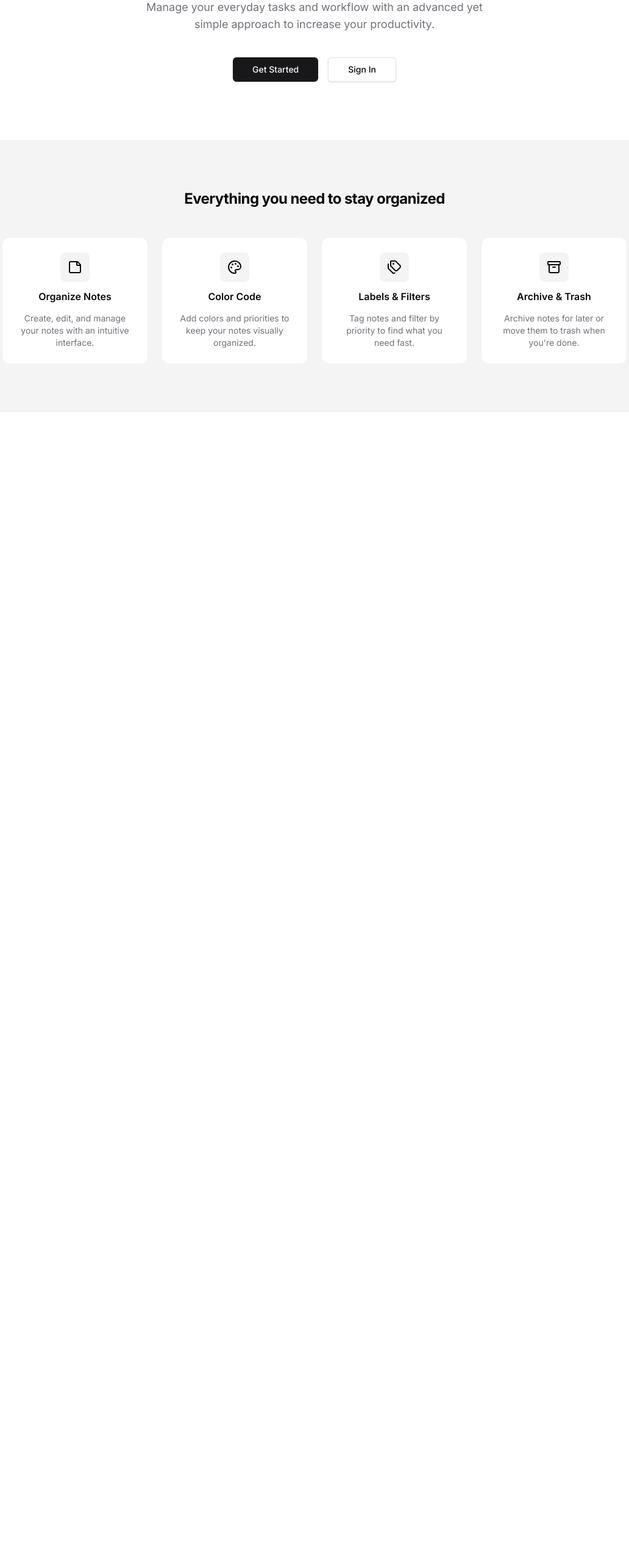
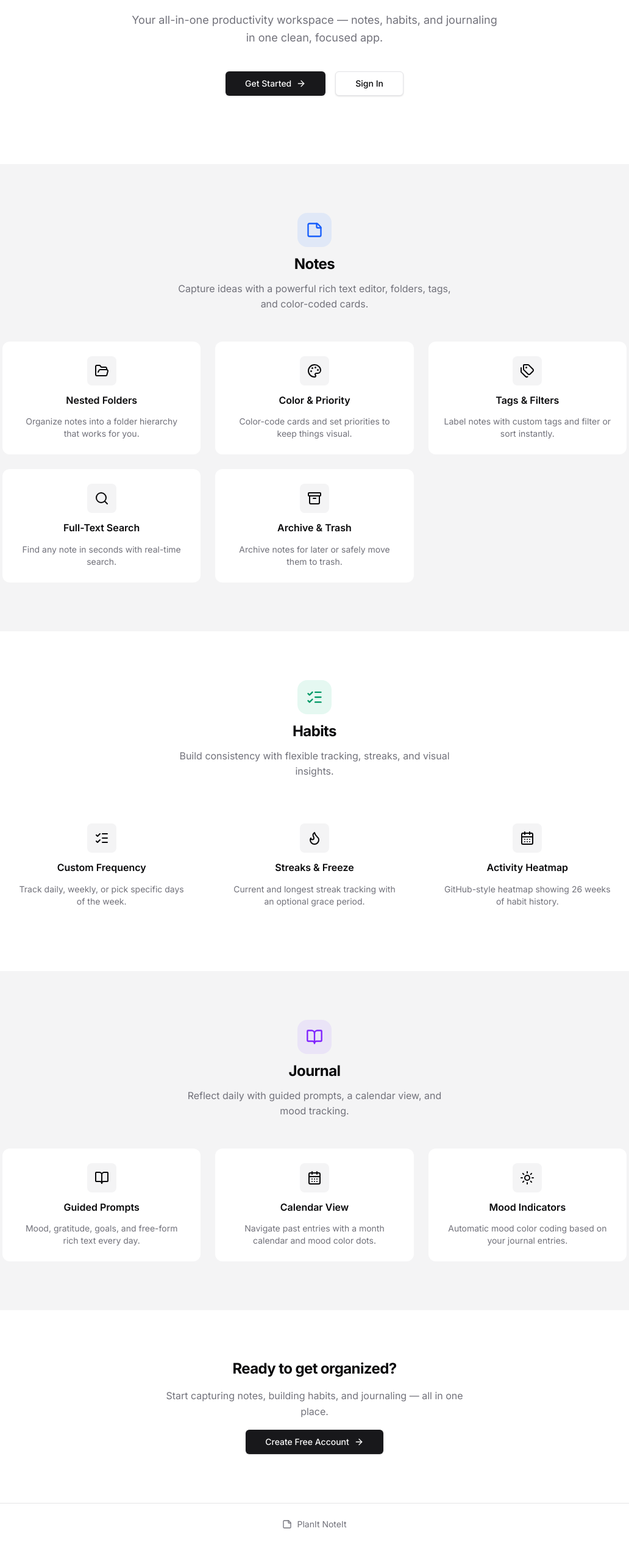
Before and after one commit to srishti-maurya/plan-it-note-it, a React (Vite) app: page / in a window 1280 px wide. Shown: the part 226-2759 px from the top of the page at 61% size, without its empty margins (124-1156 px from the left). Before the commit the page ends 902 px from the top, so only its background shows below. Built offline with nearby package versions, Linux system fonts and the light colour scheme; what miragejs would draw is missing.

Commit message:
refactor: updated landing page

```diff
--- a/src/frontend/pages/LandingPage/LandingPage.tsx
+++ b/src/frontend/pages/LandingPage/LandingPage.tsx
@@ -1,28 +1,57 @@
 import { useNavigate } from "react-router-dom";
-import { StickyNote, Palette, Tags, Archive } from "lucide-react";
+import {
+  StickyNote,
+  Palette,
+  Tags,
+  Archive,
+  ListChecks,
+  Flame,
+  BookOpen,
+  CalendarDays,
+  FolderOpen,
+  Search,
+  Sun,
+  Moon,
+  ArrowRight,
+} from "lucide-react";
 import { Button } from "@/components/ui/button";
 import { Card, CardContent } from "@/components/ui/card";
 
-const features = [
+const sections = [
   {
+    label: "Notes",
+    description: "Capture ideas with a powerful rich text editor, folders, tags, and color-coded cards.",
     icon: StickyNote,
-    title: "Organize Notes",
-    description: "Create, edit, and manage your notes with an intuitive interface.",
+    color: "bg-blue-500/10 text-blue-600",
+    features: [
+      { icon: FolderOpen, title: "Nested Folders", description: "Organize notes into a folder hierarchy that works for you." },
+      { icon: Palette, title: "Color & Priority", description: "Color-code cards and set priorities to keep things visual." },
+      { icon: Tags, title: "Tags & Filters", description: "Label notes with custom tags and filter or sort instantly." },
+      { icon: Search, title: "Full-Text Search", description: "Find any note in seconds with real-time search." },
+      { icon: Archive, title: "Archive & Trash", description: "Archive notes for later or safely move them to trash." },
+    ],
   },
   {
-    icon: Palette,
-    title: "Color Code",
-    description: "Add colors and priorities to keep your notes visually organized.",
+    label: "Habits",
+    description: "Build consistency with flexible tracking, streaks, and visual insights.",
+    icon: ListChecks,
+    color: "bg-emerald-500/10 text-emerald-600",
+    features: [
+      { icon: ListChecks, title: "Custom Frequency", description: "Track daily, weekly, or pick specific days of the week." },
+      { icon: Flame, title: "Streaks & Freeze", description: "Current and longest streak tracking with an optional grace period." },
+      { icon: CalendarDays, title: "Activity Heatmap", description: "GitHub-style heatmap showing 26 weeks of habit history." },
+    ],
   },
   {
-    icon: Tags,
-    title: "Labels & Filters",
-    description: "Tag notes and filter by priority to find what you need fast.",
-  },
-  {
-    icon: Archive,
-    title: "Archive & Trash",
-    description: "Archive notes for later or move them to trash when you're done.",
+    label: "Journal",
+    description: "Reflect daily with guided prompts, a calendar view, and mood tracking.",
+    icon: BookOpen,
+    color: "bg-violet-500/10 text-violet-600",
+    features: [
+      { icon: BookOpen, title: "Guided Prompts", description: "Mood, gratitude, goals, and free-form rich text every day." },
+      { icon: CalendarDays, title: "Calendar View", description: "Navigate past entries with a month calendar and mood color dots." },
+      { icon: Sun, title: "Mood Indicators", description: "Automatic mood color coding based on your journal entries." },
+    ],
   },
 ];
 
@@ -32,21 +61,22 @@ export function LandingPage() {
   return (
     <div className="min-h-screen">
       {/* Hero */}
-      <section className="flex flex-col items-center justify-center px-6 py-24 text-center">
+      <section className="flex flex-col items-center justify-center px-6 py-28 text-center">
         <div className="mx-auto max-w-2xl space-y-6">
-          <div className="flex items-center justify-center gap-2 mb-4">
+          <div className="flex items-center justify-center gap-3 mb-2">
             <StickyNote className="h-10 w-10 text-foreground" />
           </div>
-          <h1 className="text-4xl font-bold tracking-tight sm:text-5xl">
+          <h1 className="text-4xl font-bold tracking-tight sm:text-5xl lg:text-6xl">
             Plan it, Note it
           </h1>
-          <p className="text-lg text-muted-foreground max-w-[600px] mx-auto">
-            Manage your everyday tasks and workflow with an advanced yet
-            simple approach to increase your productivity.
+          <p className="text-lg text-muted-foreground max-w-[600px] mx-auto leading-relaxed">
+            Your all-in-one productivity workspace — notes, habits, and
+            journaling in one clean, focused app.
           </p>
           <div className="flex flex-col sm:flex-row items-center justify-center gap-4 pt-4">
             <Button size="lg" onClick={() => navigate("/signup")}>
               Get Started
+              <ArrowRight className="h-4 w-4" />
             </Button>
             <Button
               variant="outline"
@@ -59,29 +89,65 @@ export function LandingPage() {
         </div>
       </section>
 
-      {/* Features */}
-      <section className="bg-muted py-20 px-6">
+      {/* Section features */}
+      {sections.map((section, idx) => (
+        <section
+          key={section.label}
+          className={idx % 2 === 0 ? "bg-muted py-20 px-6" : "py-20 px-6"}
+        >
           <div className="mx-auto max-w-5xl">
-          <h2 className="text-2xl font-bold tracking-tight text-center mb-12">
-            Everything you need to stay organized
-          </h2>
-          <div className="grid grid-cols-1 sm:grid-cols-2 lg:grid-cols-4 gap-6">
-            {features.map((feature) => (
+            {/* Section header */}
+            <div className="flex flex-col items-center text-center mb-12 space-y-3">
+              <div className={`flex h-14 w-14 items-center justify-center rounded-2xl ${section.color}`}>
+                <section.icon className="h-7 w-7" />
+              </div>
+              <h2 className="text-2xl font-bold tracking-tight">{section.label}</h2>
+              <p className="text-muted-foreground max-w-md">{section.description}</p>
+            </div>
+
+            {/* Feature cards */}
+            <div className={`grid grid-cols-1 gap-6 ${
+              section.features.length <= 3
+                ? "sm:grid-cols-3"
+                : "sm:grid-cols-2 lg:grid-cols-3"
+            }`}>
+              {section.features.map((feature) => (
                 <Card key={feature.title} className="border-0 shadow-none bg-background">
                   <CardContent className="pt-6 text-center space-y-3">
                     <div className="mx-auto flex h-12 w-12 items-center justify-center rounded-lg bg-muted">
                       <feature.icon className="h-6 w-6" />
                     </div>
                     <h3 className="font-semibold">{feature.title}</h3>
-                  <p className="text-sm text-muted-foreground">
-                    {feature.description}
-                  </p>
+                    <p className="text-sm text-muted-foreground">{feature.description}</p>
                   </CardContent>
                 </Card>
               ))}
             </div>
           </div>
         </section>
+      ))}
+
+      {/* Bottom CTA */}
+      <section className="py-20 px-6 text-center">
+        <div className="mx-auto max-w-lg space-y-4">
+          <h2 className="text-2xl font-bold tracking-tight">Ready to get organized?</h2>
+          <p className="text-muted-foreground">
+            Start capturing notes, building habits, and journaling — all in one place.
+          </p>
+          <Button size="lg" onClick={() => navigate("/signup")}>
+            Create Free Account
+            <ArrowRight className="h-4 w-4" />
+          </Button>
+        </div>
+      </section>
+
+      {/* Footer */}
+      <footer className="border-t py-6 px-6 text-center text-sm text-muted-foreground">
+        <div className="flex items-center justify-center gap-2">
+          <StickyNote className="h-4 w-4" />
+          <span>PlanIt NoteIt</span>
+        </div>
+      </footer>
     </div>
   );
 }
```
Lines whose indentation alone changed are shown as unchanged.
